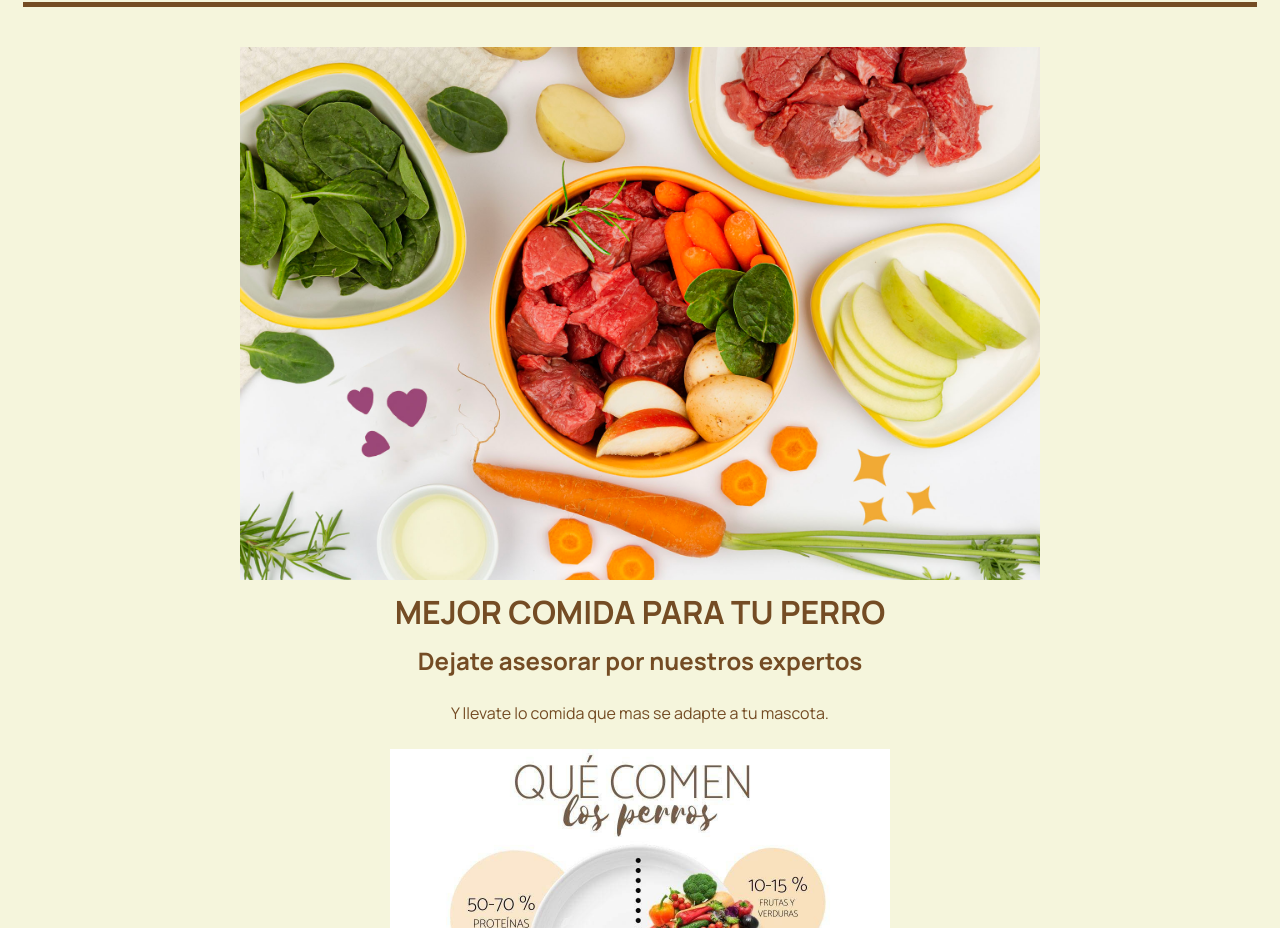
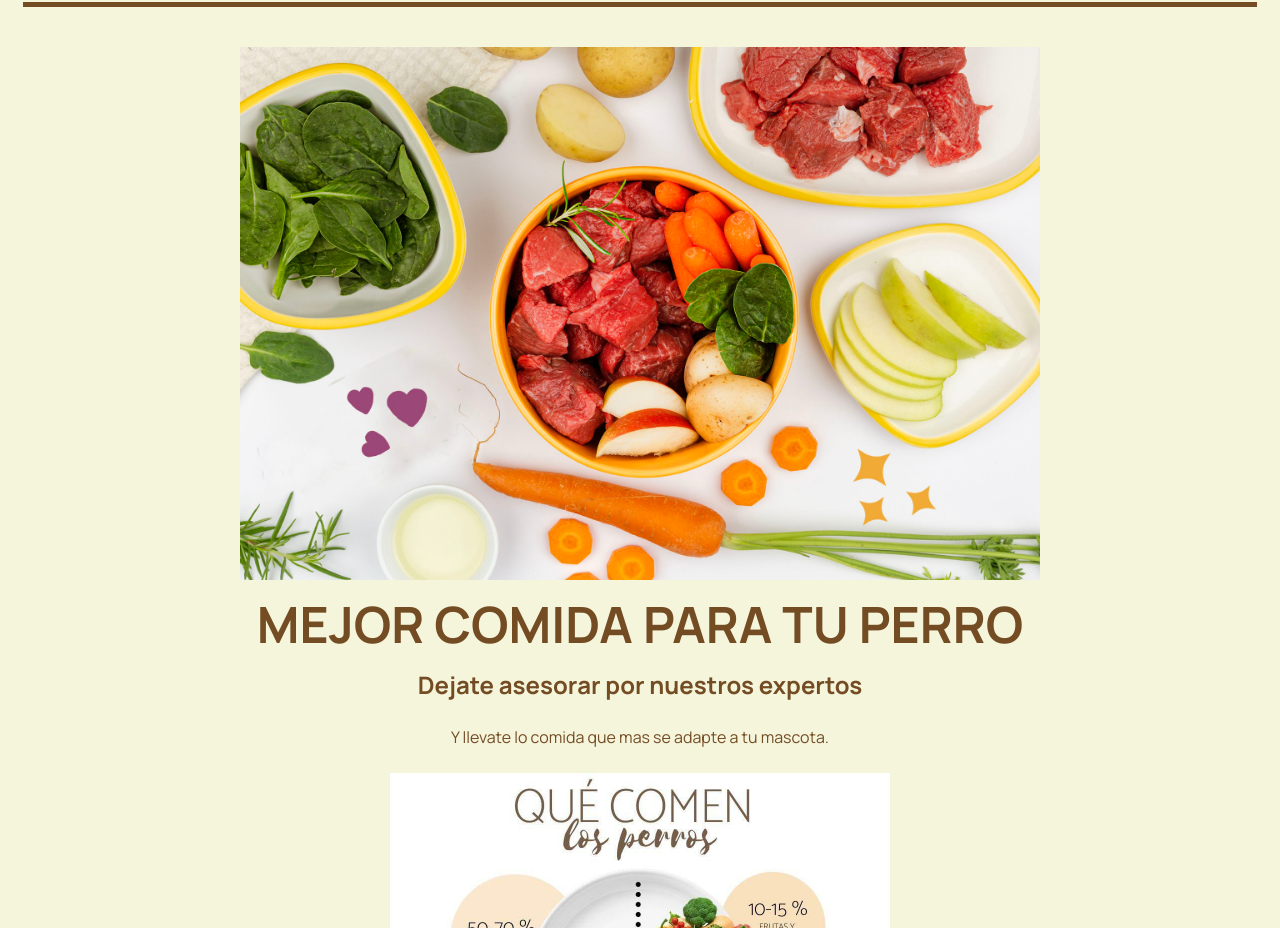
Before and after one commit to rocio-ld/project-promo-z-module2-team1, a website built with Vite: page src/index.html in a window 1280 px wide. Shown: the part 172-1100 px from the top of the page. Built offline with nearby package versions, Linux system fonts and the light colour scheme.

Commit message:
stilo title

```diff
--- a/src/scss/layout/_section1.scss
+++ b/src/scss/layout/_section1.scss
@@ -9,14 +9,16 @@
     &__title {
     font-family: $font;
     color: rgb(116,76,36);
-    font-size: 32px;
+    font-size: 50px;
     font-weight: bold;
     text-align: center;
+    width: 100vh;
   }
     &__title2 {
       font-family: $font;
       color: rgb(116,76,36);
       text-align: center;
+      width: 100vh;
     }
       &__parrafo {
         padding: 15px;
```
